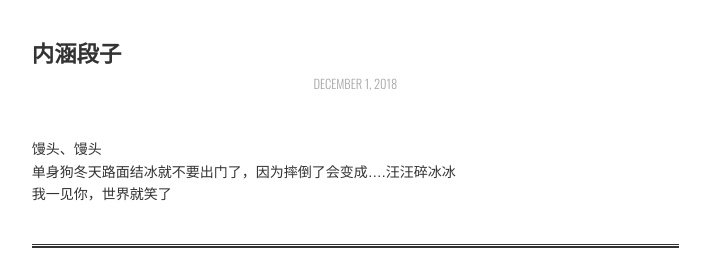
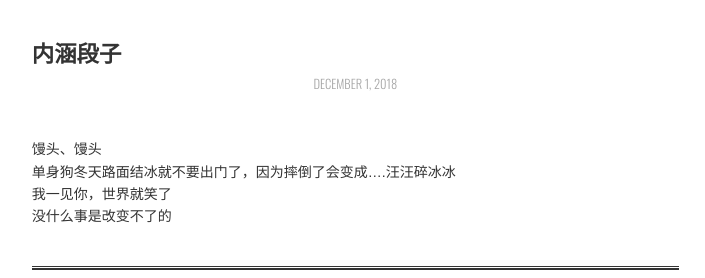
Before and after one commit to anxue688/anxue688.github.io, a plain HTML site: page index.html in a window 1280 px wide. Shown: the part 208-486 px from the top of the page, 118-823 px from the left. Drawn offline with nearby package versions, Linux system fonts and the light colour scheme; some packages are replaced by stand-ins of ours; no server answers; a script that the page names is missing.

Commit message:
Site updated: 2018-12-01 18:42:47

```diff
--- a/index.html
+++ b/index.html
@@ -130,7 +130,7 @@
     </div>
     <div class="article-entry" itemprop="articleBody">
 
-        <p>馒头、馒头<br>单身狗冬天路面结冰就不要出门了，因为摔倒了会变成….汪汪碎冰冰<br>我一见你，世界就笑了</p>
+        <p>馒头、馒头<br>单身狗冬天路面结冰就不要出门了，因为摔倒了会变成….汪汪碎冰冰<br>我一见你，世界就笑了<br>没什么事是改变不了的</p>
 
 
     </div>
```
Also changed, not shown: 2018/12/01/内涵段子/index.html (+5 -5 lines).
